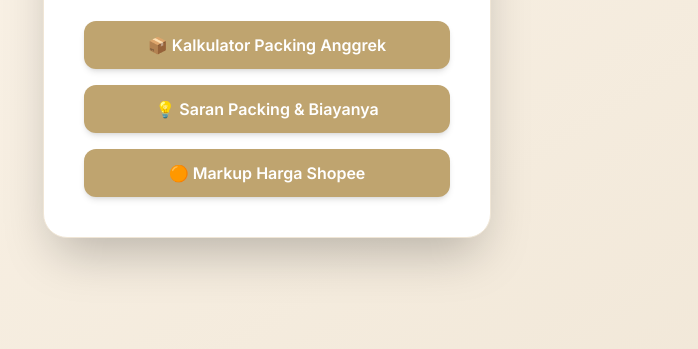
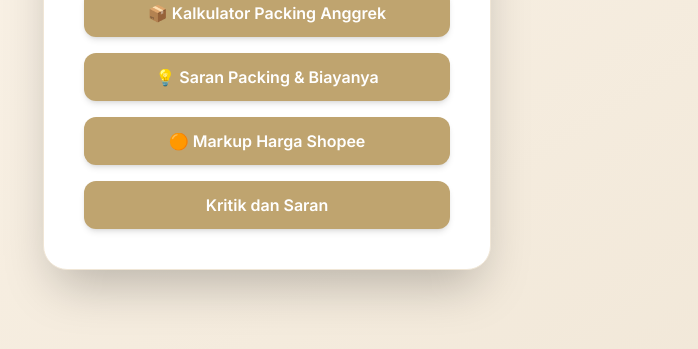
Before and after one commit to isitaman/hitung-biaya-paket, a plain HTML site: page index.html in a window 1280 px wide. Shown: the part 353-702 px from the top of the page, without its empty margins (373-1071 px from the left). Drawn offline with nearby package versions, Linux system fonts and the light colour scheme.

Commit message:
Perubahan besar di beberapa file

```diff
--- a/index.html
+++ b/index.html
@@ -32,6 +32,12 @@
          class="block bg-[#bfa46f] hover:bg-[#a88f3a] transition duration-200 text-white font-semibold py-3 px-4 rounded-xl shadow-md">
         🟠 Markup Harga Shopee
       </a>
+
+      <a href="saran.html"
+         class="block bg-[#bfa46f] hover:bg-[#a88f3a] transition duration-200 text-white font-semibold py-3 px-4 rounded-xl shadow-md">
+        Kritik dan Saran
+      </a>
+
     </div>
   </main>
 </body>
```
